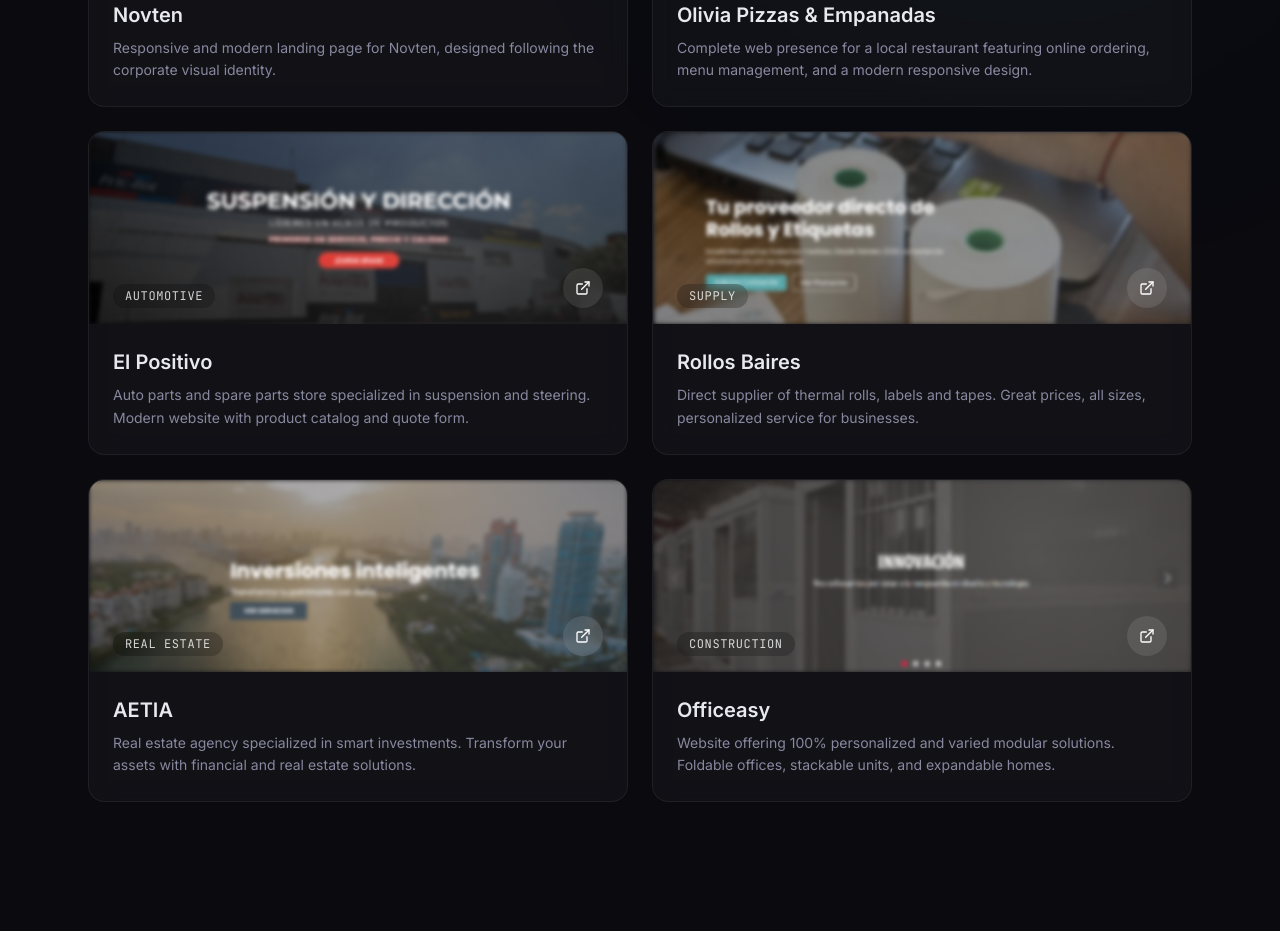
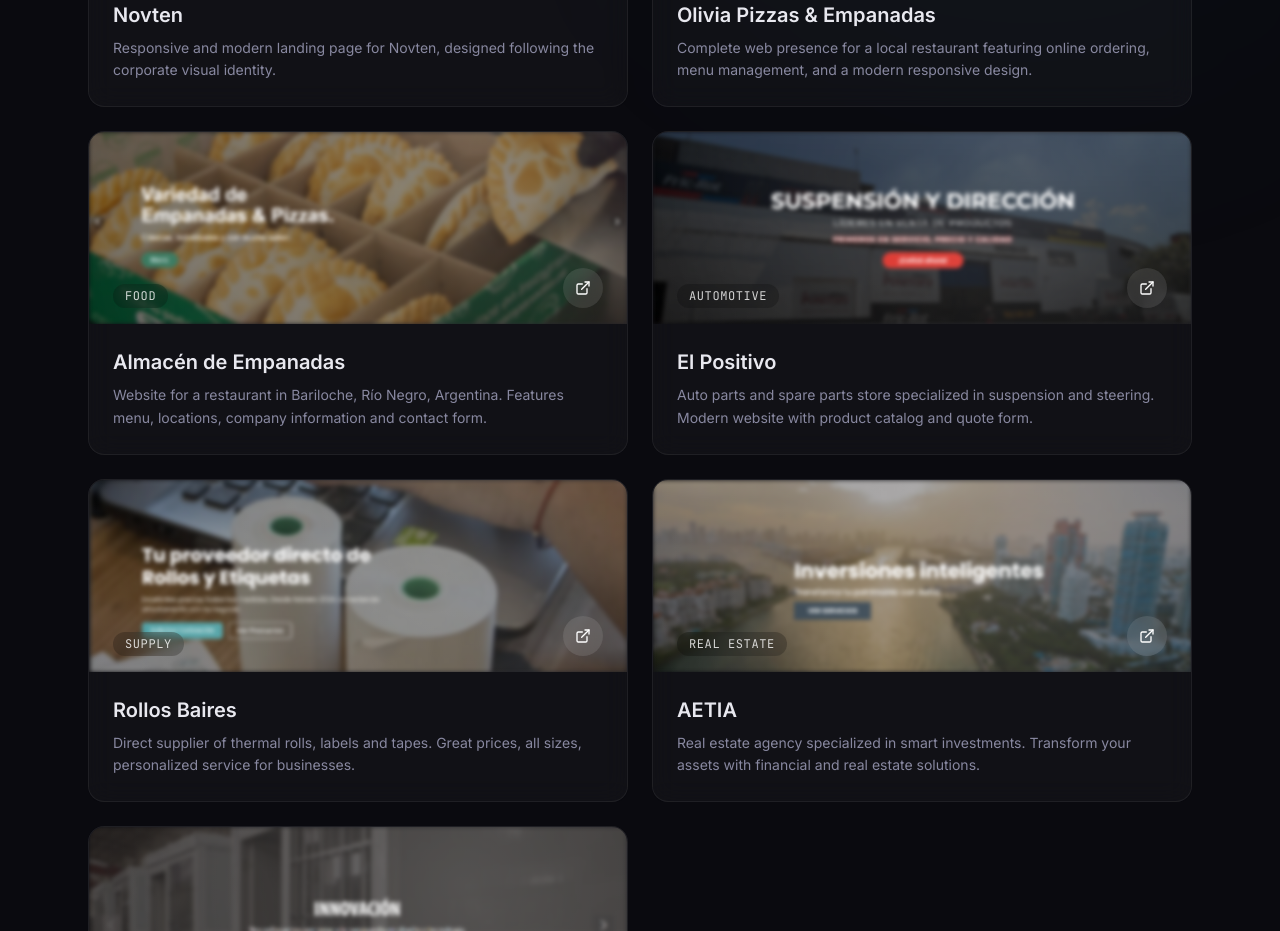
Before and after one commit to JuanKarabin/portfolio-react, a Next.js app: page / in a window 1280 px wide. Shown: the part 2200-3131 px from the top of the page. Built offline with nearby package versions, Linux system fonts and the light colour scheme.

Commit message:
Agrego card almacen emp

```diff
--- a/components/portfolio-section.tsx
+++ b/components/portfolio-section.tsx
@@ -35,6 +35,14 @@ const projects = [
     color: "from-[#f97316] to-[#ef4444]",
     image: "/images/olivia.png",
     url: "https://oliviapizzas.com.ar",
+  },
+  {
+    title: "Almacén de Empanadas",
+    category: "Food",
+    description: "Website for a restaurant in Bariloche, Río Negro, Argentina. Features menu, locations, company information and contact form.",
+    color: "from-[#22c55e] to-[#15803d]",
+    image: "/images/almacen.png",
+    url: "https://almacenempanadas.com.ar/",
   },
   {
     title: "El Positivo",
```
